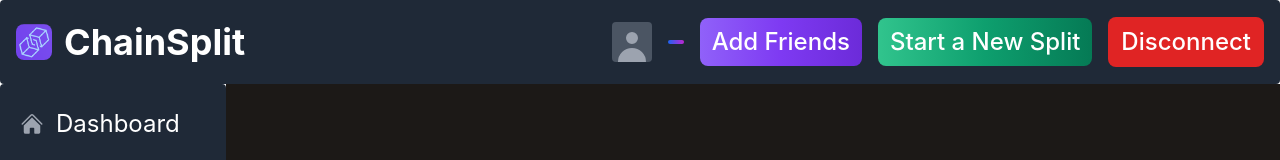
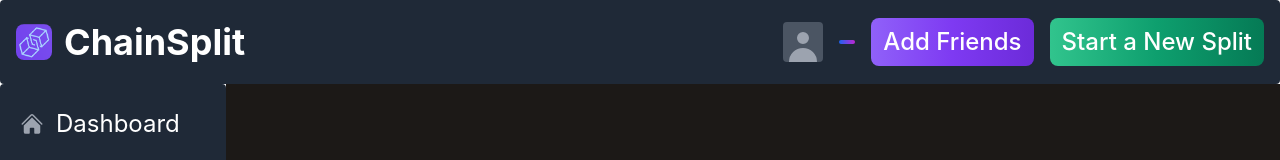
Before and after one commit to karan2605/Chain-Split, a React (Create React App) app: page /groups in a window 1280 px wide. Shown: the top 160 px of the page. Built offline with nearby package versions, Linux system fonts and the light colour scheme.

Commit message:
Disconnect button button not needed

```diff
--- a/src/components/DashboardBar.js
+++ b/src/components/DashboardBar.js
@@ -59,9 +59,6 @@ const DashboardBar = ({account}) => {
           Start a New Split
         </Button>
         {visible && <NewSplit toggle={toggle}/> }
-        <Button size="2xl" color="failure" className={"text-2xl py-2 px-3"}>
-          Disconnect
-        </Button>
       </div>
     </Navbar>
   );
```
